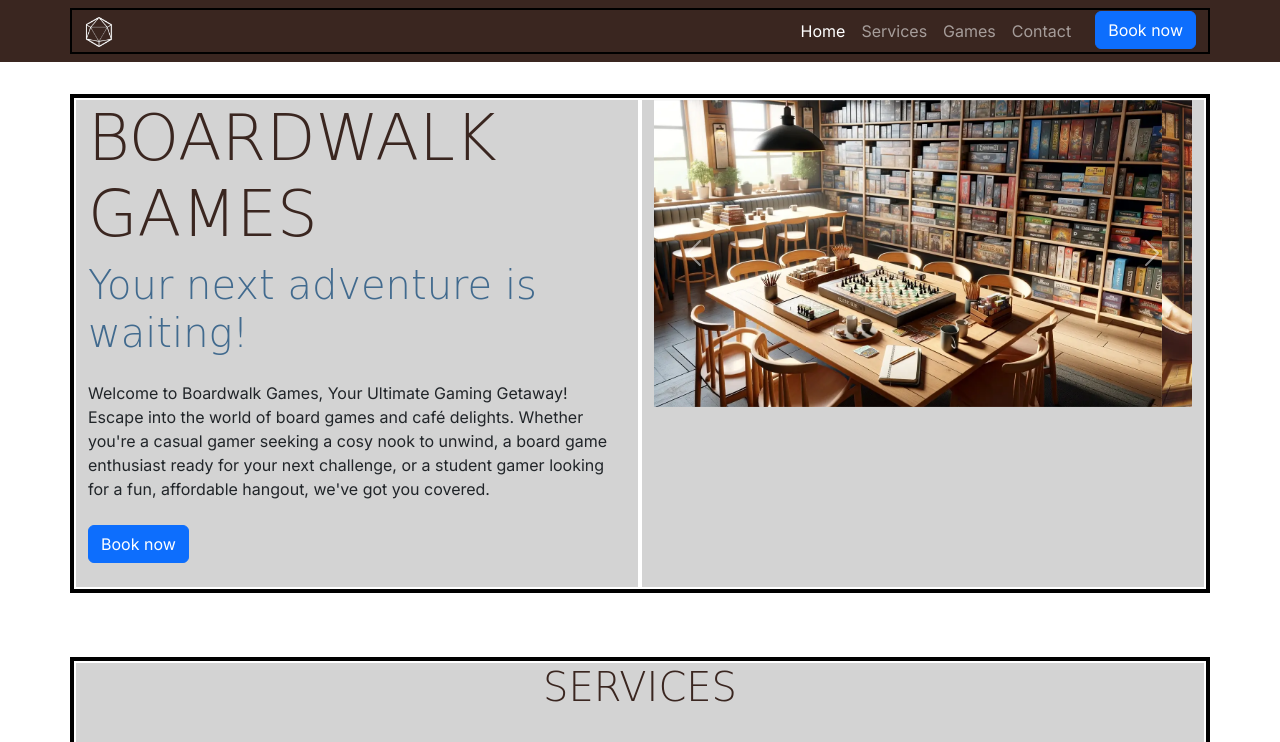
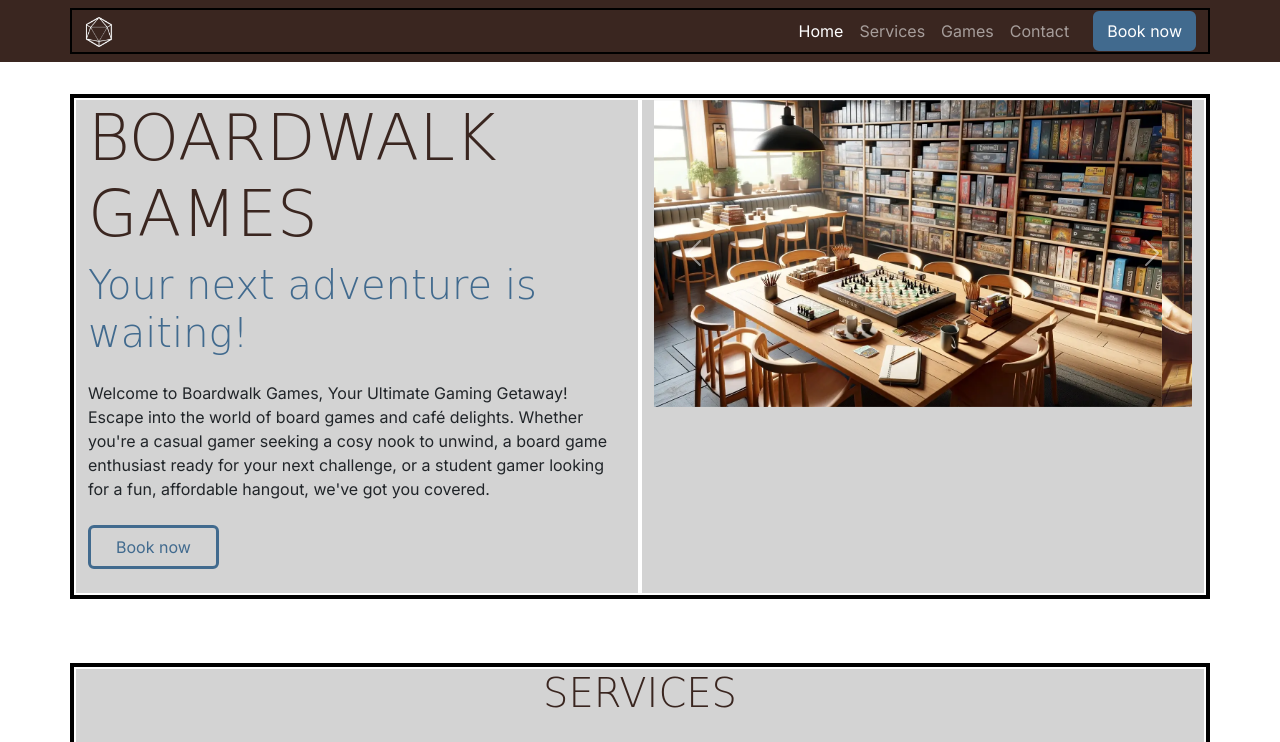
Before and after one commit to xhesjana1/boardwalk-games, a plain HTML site: page index.html in a window 1280 px wide. Shown: the top 742 px of the page. Drawn offline with nearby package versions, Linux system fonts and the light colour scheme; a web font is replaced by a local one.

Commit message:
Style buttons to match colour scheme to all pages

```diff
--- a/assets/css/style.css
+++ b/assets/css/style.css
@@ -40,6 +40,31 @@ h2 {
 .section {
     margin-top: 2rem;
     margin-bottom: 2rem;
+}
+
+/* Buttons */
+
+.custom-button-filled {
+    border: 2px solid var(--highlight-color);
+    background-color: var(--highlight-color);
+    color: white;
+}
+
+.custom-button-filled:hover {
+    border: 2px solid var(--secondary-color);
+    background-color: var(--secondary-color);
+    color: white;
+}
+
+.custom-button-outline {
+    border: 3px solid var(--highlight-color);
+    padding: 7px 25px;
+    color: var(--highlight-color);
+}
+
+.custom-button-outline:hover {
+    background-color: var(--highlight-color);
+    color: white;
 }
 
 /* Navbar */
--- a/index.html
+++ b/index.html
@@ -48,7 +48,7 @@
                         <a class="nav-link" href="#contact">Contact</a>
                     </li>
                     <li class="nav-item">
-                        <a href="booking.html" class="btn btn-primary ms-lg-3">Book now</a>
+                        <a href="booking.html" class="btn custom-button-filled ms-lg-3">Book now</a>
                     </li>
                 </ul>
             </div>
@@ -66,7 +66,7 @@
                     café delights. Whether you're a casual gamer seeking a cosy nook to unwind, a board game enthusiast
                     ready for your next challenge, or a student gamer looking for a fun, affordable hangout, we've got
                     you covered.</p>
-                    <a href="booking.html" class="btn btn-primary mb-4">Book now</a>
+                    <a href="booking.html" class="btn custom-button-outline mb-4">Book now</a>
             </div>
             <div class="col-12 col-xl-6">
                 <div id="carouselExampleAutoplaying" class="carousel slide" data-bs-ride="carousel">
```
Also changed, not shown: booking.html (+2 -2 lines), game-library.html (+3 -0 lines), success.html (+2 -2 lines).
